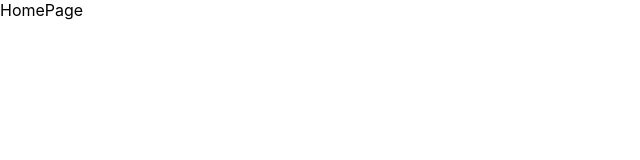
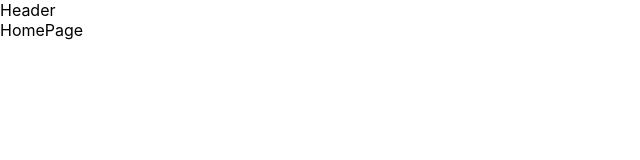
Before and after one commit to 37flwr/testtask-itop1000, a React (Create React App) app: page / in a window 1280 px wide. Shown: the top 160 px of the page, without its empty margins (0-640 px from the left). Built offline with nearby package versions, Linux system fonts and the light colour scheme.

Commit message:
Add header to the layout
RTM

```diff
--- /dev/null
+++ b/src/components/Layout/Header/index.js
@@ -0,0 +1,9 @@
+import './styles.scss';
+
+const Header = () => {
+  return (
+    <div>Header</div>
+  )
+}
+
+export default Header
--- a/src/components/Layout/index.js
+++ b/src/components/Layout/index.js
@@ -1,8 +1,10 @@
+import Header from './Header';
 import './styles.scss';
 
 const Layout = ({ children }) => {
   return (
     <>
+        <Header />
         {children}
     </>
   )
```
Also changed, not shown: src/components/Layout/Header/styles.scss (added).
